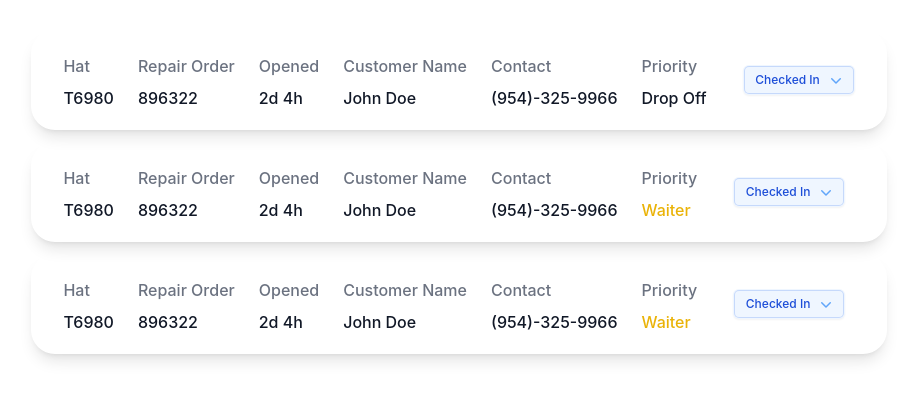
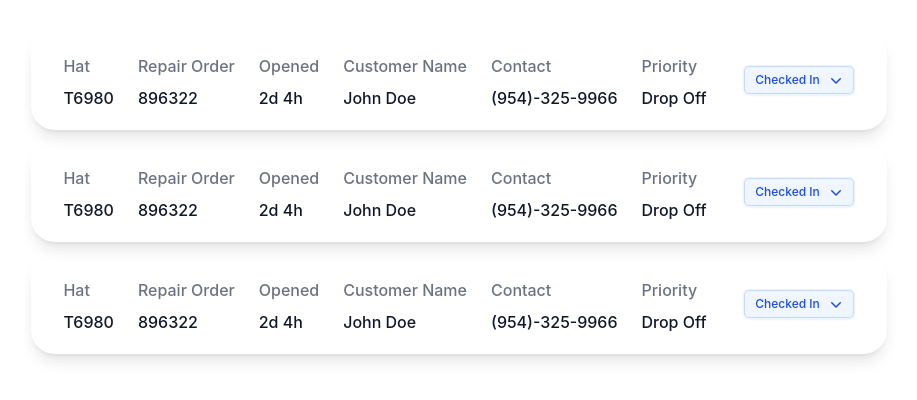
Before and after one commit to andersonasprilla/DealerServiceXpert-V2, a React (Vite) app in the folder client/: page / in a window 1280 px wide. Shown: the part 218-618 px from the top of the page, without its empty margins (181-1098 px from the left). Built offline with nearby package versions, Linux system fonts and the light colour scheme.

Commit message:
updated button

```diff
--- a/client/src/components/Customer/Customer.jsx
+++ b/client/src/components/Customer/Customer.jsx
@@ -18,7 +18,7 @@ const customers = [
       customerName: 'John Doe',
       vehicle: 'Pilot 2024',
       contact: '(954)-325-9966',
-      priority: "Waiter",
+      priority: "Drop Off",
       status: "Checked In",
     },
     {
@@ -28,9 +28,10 @@ const customers = [
       customerName: 'John Doe',
       vehicle: 'Pilot 2024',
       contact: '(954)-325-9966',
-      priority: "Waiter",
+      priority: "Drop Off",
       status: "Checked In",
     },
+
 
 
 
@@ -66,10 +67,10 @@ const customers = [
               <div>
                     <div className="  mt-1 text-gray-500">Priority</div>
                     <div className={`mt-2 ${customer.priority === 'Waiter' ? 'text-yellow-500' : 'text-gray-900'}`}>
-                            {customer.priority}
+                          {customer.priority}
                         </div>
               </div>
-              <div className="ml-3">
+              <div >
                     <Dropdown />
               </div>
 
--- a/client/src/components/Dropdown/Dropdown.jsx
+++ b/client/src/components/Dropdown/Dropdown.jsx
@@ -1,6 +1,7 @@
 import { Fragment, useState } from 'react';
 import { Menu, Transition } from '@headlessui/react';
 import { ChevronDownIcon } from '@heroicons/react/20/solid';
+import getStatusClasses from '../helper/getStatusClasses';
 
 function classNames(...classes) {
   return classes.filter(Boolean).join(' ');
@@ -13,18 +14,6 @@ const Dropdown = () => {
     setStatus(newStatus);
   }
 
-  const getStatusClasses = (status) => {
-    switch (status) {
-      case 'In Repair':
-        return 'bg-red-50 text-red-700 ring-red-600/20 hover:bg-red-100 focus:ring-red-500';
-      case 'Finished':
-      case 'Back Order':
-        return 'bg-green-50 text-green-700 ring-green-600/20 hover:bg-green-100 focus:ring-green-500';
-      default:
-        return 'bg-blue-50 text-blue-700 ring-blue-600/20 hover:bg-blue-100 focus:ring-blue-500';
-    }
-  }
-
   return (
     <div className="flex items-center justify-center h-full relative ml-3">
       <Menu as="div" className="relative inline-block text-left">
@@ -34,7 +23,7 @@ const Dropdown = () => {
             getStatusClasses(status)
           )}>
             <span className="truncate">{status}</span>
-            <ChevronDownIcon className="-mr-1 h-5 w-5 text-blue-400" aria-hidden="true" />
+            <ChevronDownIcon className="-mr-1 h-5 w-5 " aria-hidden="true" />
           </Menu.Button>
         </div>
         <Transition
--- /dev/null
+++ b/client/src/components/helper/getStatusClasses.js
@@ -0,0 +1,12 @@
+const getStatusClasses = (status) => {
+    switch (status) {
+      case 'In Repair':
+        return 'bg-red-50 text-red-700 ring-red-600/20 hover:bg-red-100 focus:ring-red-500';
+      case 'Finished':
+      case 'Back Order':
+        return 'bg-green-50 text-green-700 ring-green-600/20 hover:bg-green-100 focus:ring-green-500';
+      default:
+        return 'bg-blue-50 text-blue-700 ring-blue-600/20 hover:bg-blue-100 focus:ring-blue-500';
+    }
+  }
+  export default getStatusClasses
```
